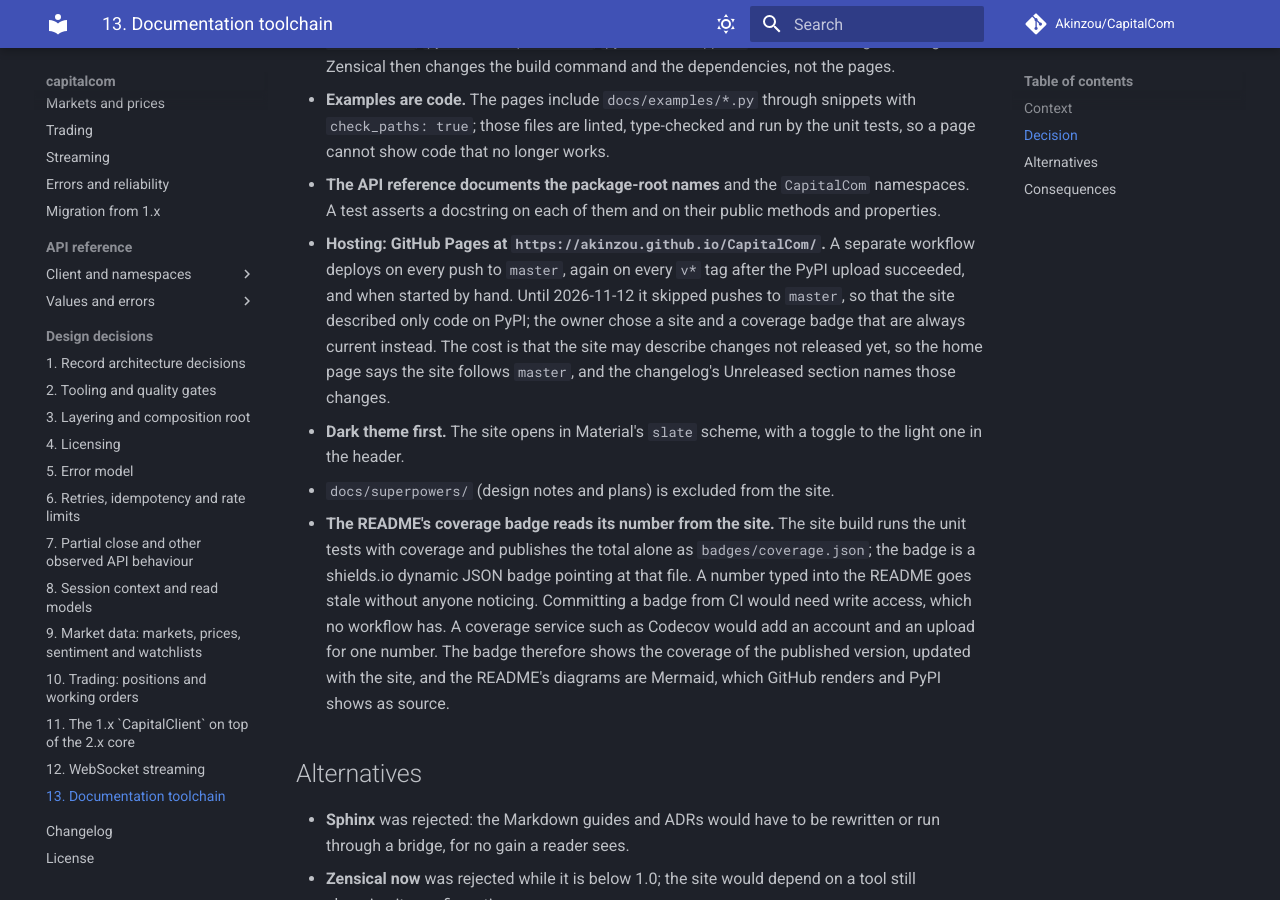
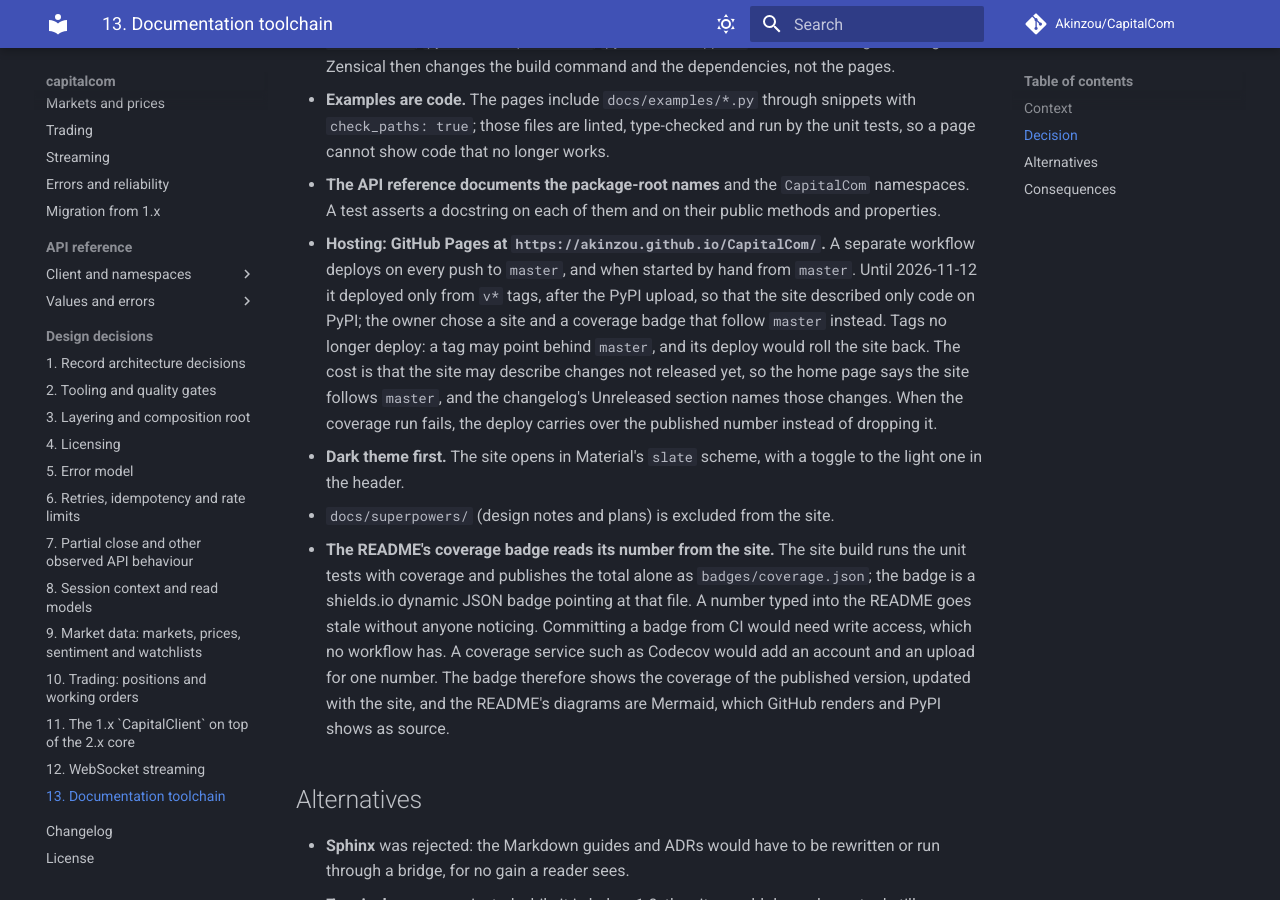
Before and after one commit to Akinzou/CapitalCom, an MkDocs documentation site: the page built from docs/adr/0013-documentation-toolchain.md, in a window 1280 px wide and 900 px high, scrolled down 850 px. Built offline with MkDocs 1.6.1 and Material for MkDocs 9.7.7, drawn with Linux system fonts in a browser that asks for light colours; comment, search, counter and statistics services are not loaded.

Commit message:
ci(pages): only master publishes the site; keep the badge on a failed run
Review findings:
- publish.yml no longer calls pages.yml. A tag may point behind master, and
  its deploy would roll the site back. It also builds the same tree twice,
  and a later push could cancel it while it waits. pages.yml runs from
  master only.
- A failed test no longer drops the badge file. The badge is written from
  whatever coverage the run reported. When nothing was measured, the
  published file is carried over, because each deploy replaces the whole
  site.
- The licence badge links the README's License section by absolute URL,
  which names the permission for individuals trading their own accounts.
  It works on PyPI too.
- The CHANGELOG no longer promises the badge is "always current".

```diff
--- a/docs/adr/0013-documentation-toolchain.md
+++ b/docs/adr/0013-documentation-toolchain.md
@@ -33,12 +33,13 @@ Markdown. The ecosystem around MkDocs, read on 2026-11-12:
 - **The API reference documents the package-root names** and the `CapitalCom` namespaces. A
   test asserts a docstring on each of them and on their public methods and properties.
 - **Hosting: GitHub Pages at `https://akinzou.github.io/CapitalCom/`.** A separate workflow
-  deploys on every push to `master`, again on every `v*` tag after the PyPI upload succeeded,
-  and when started by hand. Until 2026-11-12 it skipped pushes to `master`, so that the site
-  described only code on PyPI; the owner chose a site and a coverage badge that are always
-  current instead. The cost is that the site may describe changes not released yet, so the
-  home page says the site follows `master`, and the changelog's Unreleased section names
-  those changes.
+  deploys on every push to `master`, and when started by hand from `master`. Until 2026-11-12
+  it deployed only from `v*` tags, after the PyPI upload, so that the site described only code
+  on PyPI; the owner chose a site and a coverage badge that follow `master` instead. Tags no
+  longer deploy: a tag may point behind `master`, and its deploy would roll the site back.
+  The cost is that the site may describe changes not released yet, so the home page says the
+  site follows `master`, and the changelog's Unreleased section names those changes. When the
+  coverage run fails, the deploy carries over the published number instead of dropping it.
 - **Dark theme first.** The site opens in Material's `slate` scheme, with a toggle to the
   light one in the header.
 - `docs/superpowers/` (design notes and plans) is excluded from the site.
```
Also changed, not shown: CHANGELOG.md (+2 -2 lines), README.md (+1 -1 lines), 4 other files.
